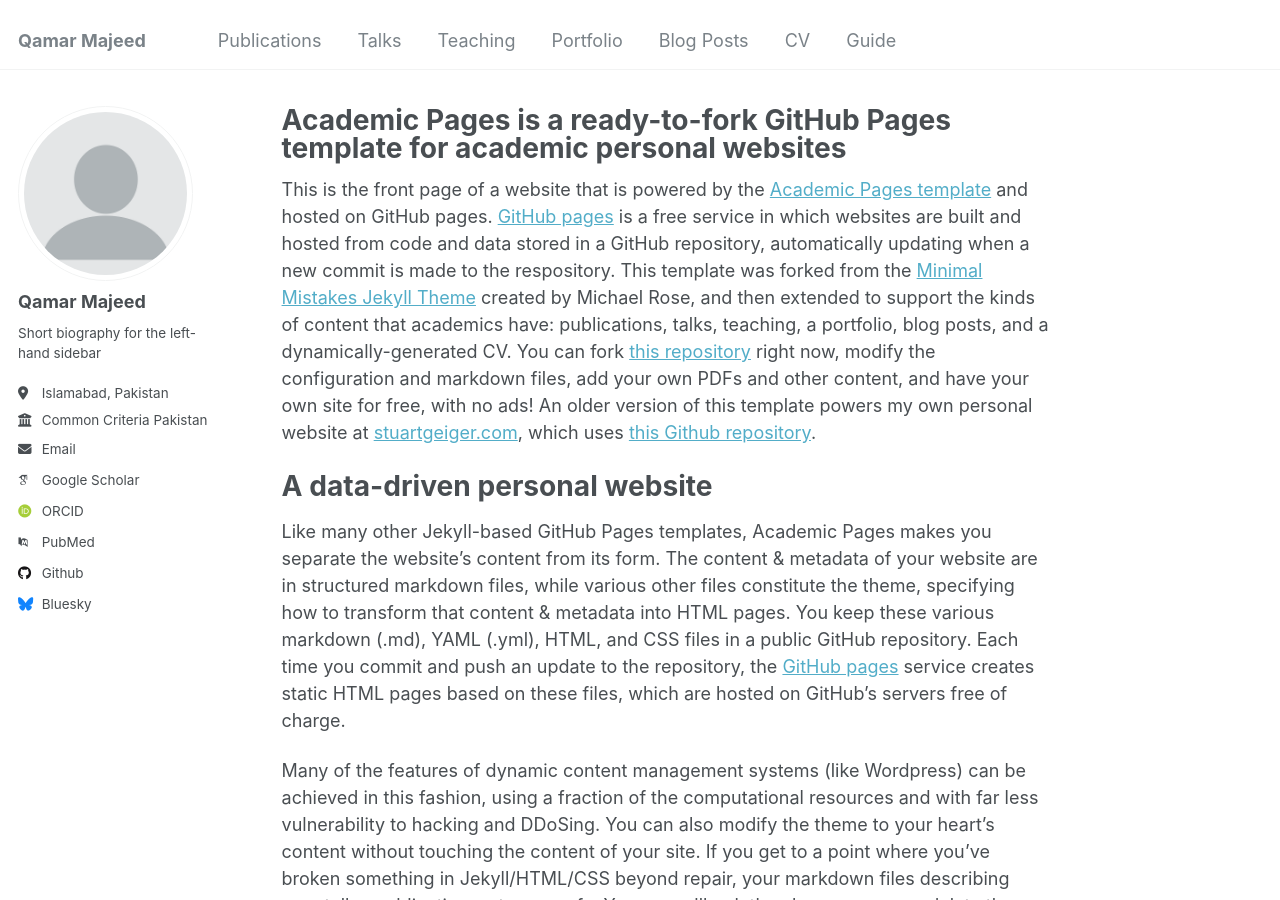
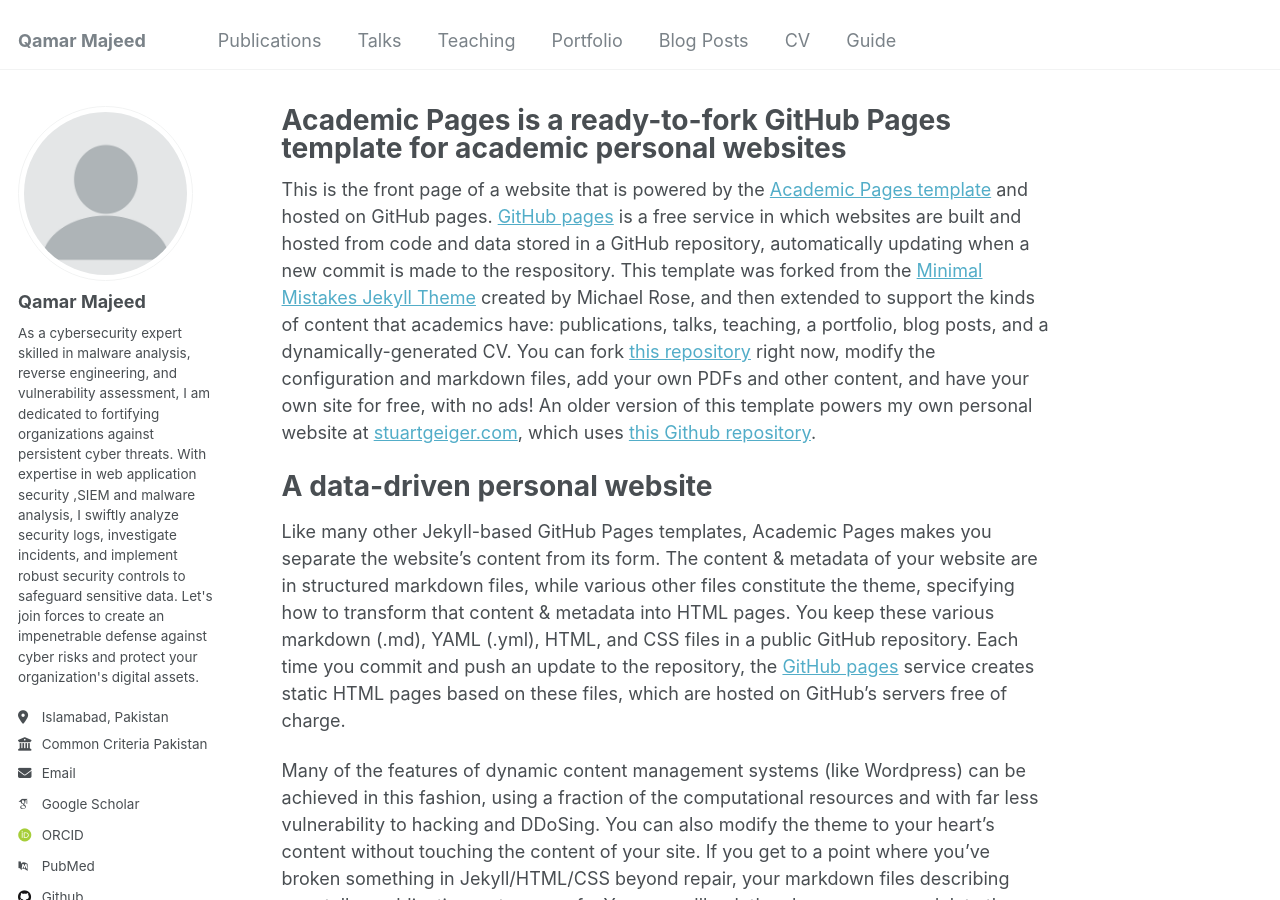
Before and after one commit to qamarmajeed/qamarmajeed.github.io, a Jekyll site: the page built from _pages/about.md, in a window 1280 px wide and 900 px high. Built offline with Jekyll 4.4.1, drawn with Linux system fonts in a browser that asks for light colours; some web fonts are replaced.

Commit message:
Update _config.yml

```diff
--- a/_config.yml
+++ b/_config.yml
@@ -12,9 +12,9 @@ title                    : "Qamar Majeed"
 title_separator          : "-"
 name                     : &name "Qamar Majeed"
 description              : &description "personal description"
-url                      : https://academicpages.github.io # the base hostname & protocol for your site e.g. "https://mmistakes.github.io"
+url                      : https://qamarmajeed.github.io/ # the base hostname & protocol for your site e.g. "https://mmistakes.github.io"
 baseurl                  : "" # the subpath of your site, e.g. "/blog"
-repository               : "academicpages/academicpages.github.io"
+repository               : "qamarmajeed/qamarmajeed.github.io"
 
 # Site Author - The following control what appear as part of the author content on the side bar.
 #               If a field is blank the icon and link will not appear, otherwise it will be shown.
@@ -24,7 +24,7 @@ author:
   avatar           : "profile.png"
   name             : "Qamar Majeed"
   pronouns         : # example: "she/her"
-  bio              : "Short biography for the left-hand sidebar"
+  bio              : "As a cybersecurity expert skilled in malware analysis, reverse engineering, and vulnerability assessment, I am dedicated to fortifying organizations against persistent cyber threats. With expertise in web application security ,SIEM and malware analysis, I swiftly analyze security logs, investigate incidents, and implement robust security controls to safeguard sensitive data. Let's join forces to create an impenetrable defense against cyber risks and protect your organization's digital assets.﻿"
   location         : "Islamabad, Pakistan"
   employer         : "Common Criteria Pakistan"
   uri              : # URL
```
